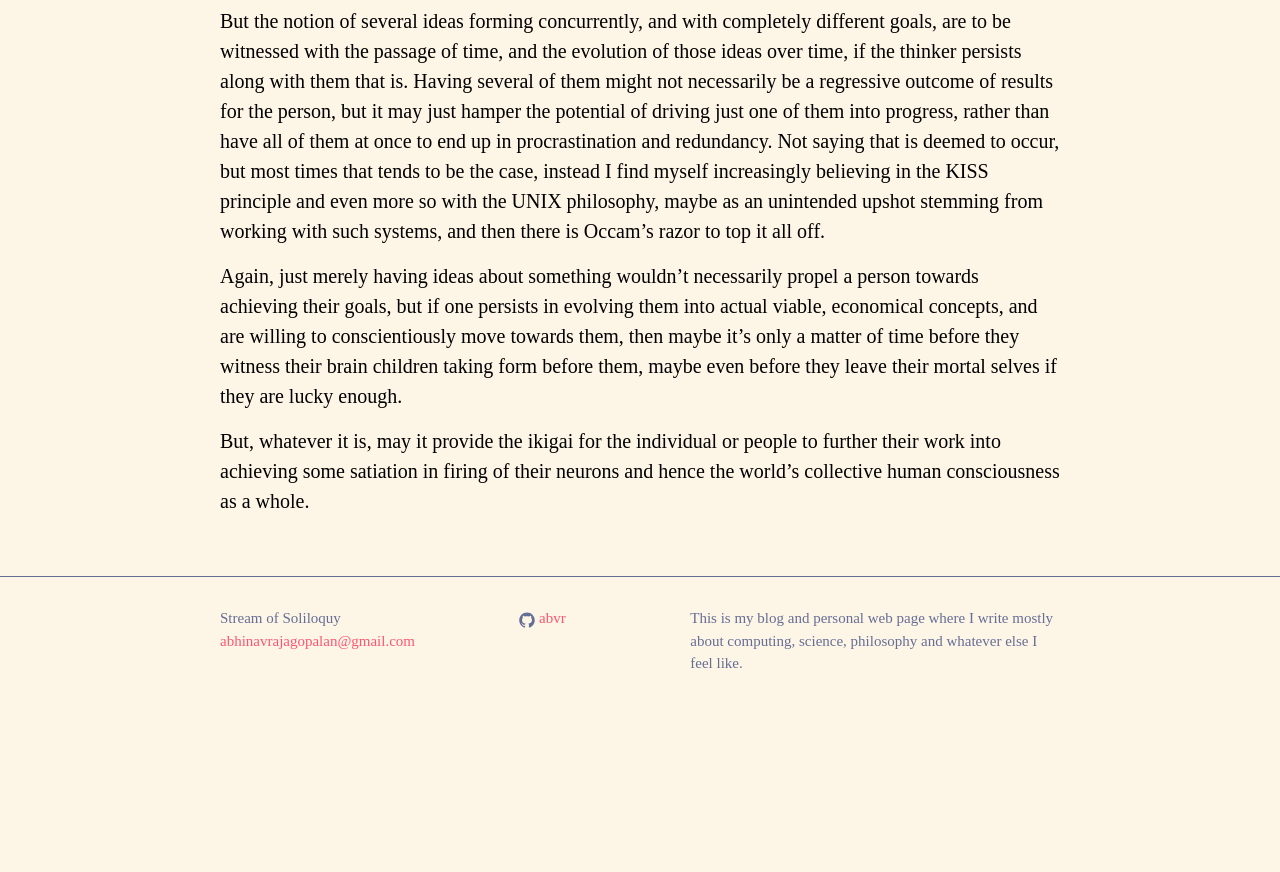
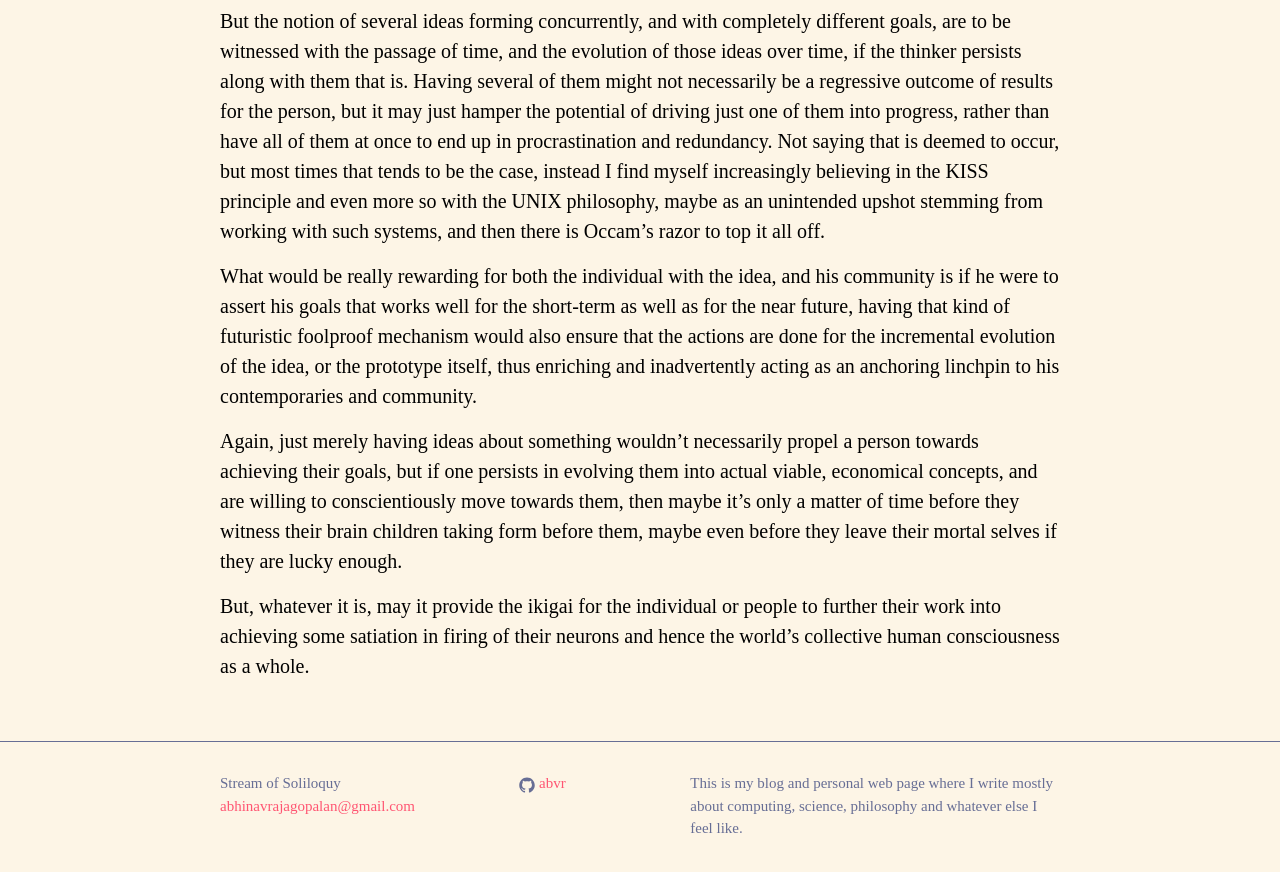
Before and after one commit to abvr/abvr.github.io, a Jekyll site: the page built from _posts/2019-09-02-idea.md, in a window 1280 px wide and 900 px high, scrolled down 3495 px. Shown: the top 872 px of the window. Built offline with Jekyll 4.4.1, drawn with Linux system fonts in a browser that asks for light colours; before the commit the page ends 4230 px from its top, so only the background shows below that.

Commit message:
Update 2019-09-02-idea.md

```diff
--- a/_posts/2019-09-02-idea.md
+++ b/_posts/2019-09-02-idea.md
@@ -70,6 +70,8 @@ but it may just hamper the potential of driving just one of them into progress,
 Not saying that is deemed to occur, but most times that tends to be the case, instead I find myself increasingly believing in the KISS principle and even more so with the UNIX philosophy,
 maybe as an unintended upshot stemming from working with such systems, and then there is Occam's razor to top it all off.
 
+What would be really rewarding for both the individual with the idea, and his community is if he were to assert his goals that works well for the short-term as well as for the near future, having that kind of futuristic foolproof mechanism would also ensure that the actions are done for the incremental evolution of the idea, or the prototype itself, thus enriching and inadvertently acting as an anchoring linchpin to his contemporaries and community.
+
 Again, just merely having ideas about something wouldn't necessarily propel a person towards achieving their goals, but if one persists in evolving them into
 actual viable, economical concepts, and are willing to conscientiously move towards them, then maybe it's only a matter of time before they witness their brain children taking form before them, maybe even before they leave their mortal selves if they are lucky enough.
 
```
